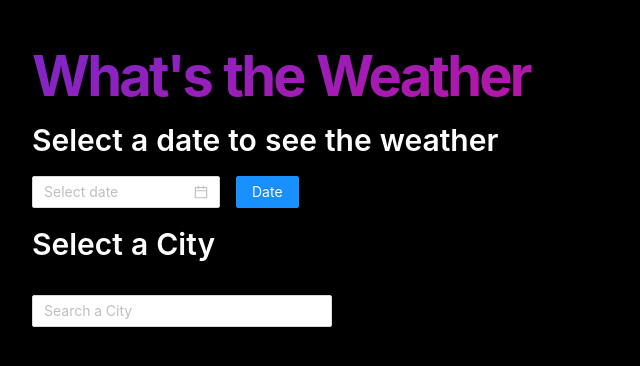
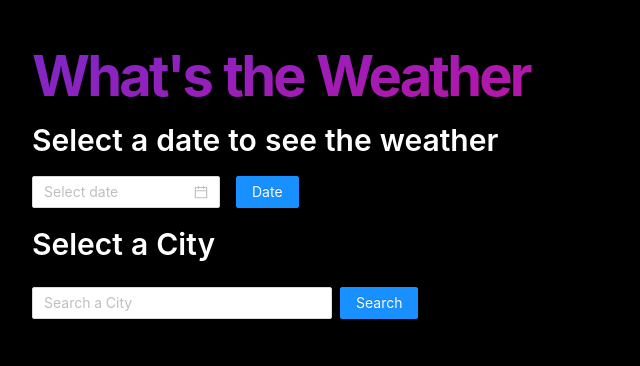
Before and after one commit to 73nko/weather, a Next.js app: page / in a window 1280 px wide. Shown: the top 366 px of the page, without its empty margins (0-640 px from the left). Built offline with nearby package versions, Linux system fonts and the light colour scheme.

Commit message:
button search

```diff
--- a/pages/index.tsx
+++ b/pages/index.tsx
@@ -3,11 +3,12 @@ import Head from 'next/head';
 import { Header } from '../components/Header';
 import { Typography } from 'antd';
 
-import { Button, DatePicker, Input, Space, version, Row } from 'antd';
-
-const { Search } = Input;
+import { Button, DatePicker, Form, Input, Space, version, Row } from 'antd';
 
 const { Title } = Typography;
+
+
+
 
 const Home: NextPage = () => {
   return (
@@ -18,7 +19,7 @@ const Home: NextPage = () => {
         <link rel="icon" href="/favicon.ico" />
       </Head>
       <Header>{"What's the Weather"}</Header>
-      <Title className='title' level={2} style={{color: "white"}}>Select a date to see the weather</Title>
+      <Title level={2} style={{color: "white"}}>Select a date to see the weather</Title>
       <Space direction="vertical" size="middle" style={{ display: 'flex' }}>
         <Space>
           <DatePicker />
@@ -26,9 +27,18 @@ const Home: NextPage = () => {
             Date
           </Button>
         </Space>
-        <Title className='title' level={2} style={{color: "white"}}>Select a City</Title>
         <Space>
-          <Input placeholder='Search a City' style={{ width: 300}}/>
+          <Form layout='horizontal'>
+            <Space>
+              <Space direction='vertical'>
+                <Title level={2} style={{color: "white"}}>Select a City</Title>
+                <Form.Item style={{color: 'white'}}>
+                  <Input placeholder='Search a City' style={{ width: 300}}/>
+                  <Button type='primary' style={{ marginLeft: 8 }}>Search</Button>
+                </Form.Item>
+              </Space>
+            </Space>
+          </Form>
         </Space>
       </Space>
     </div>
```
